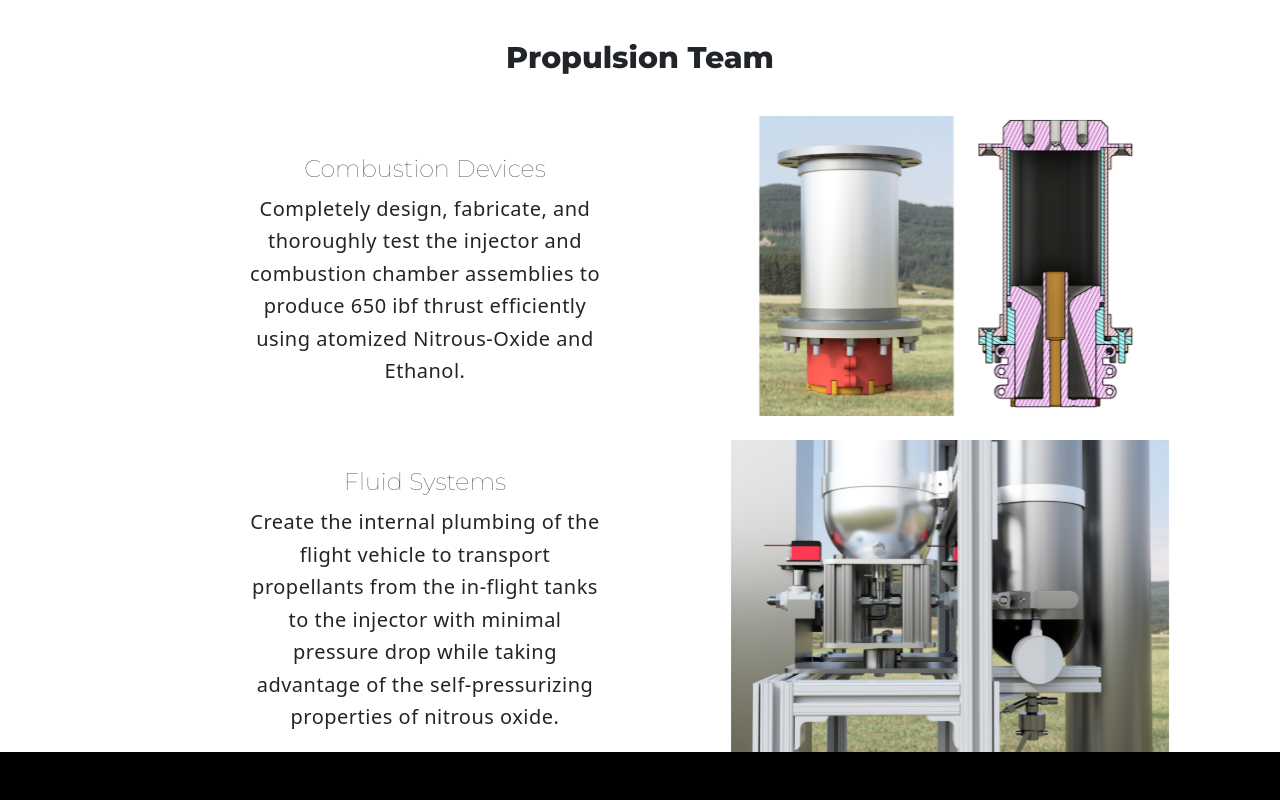
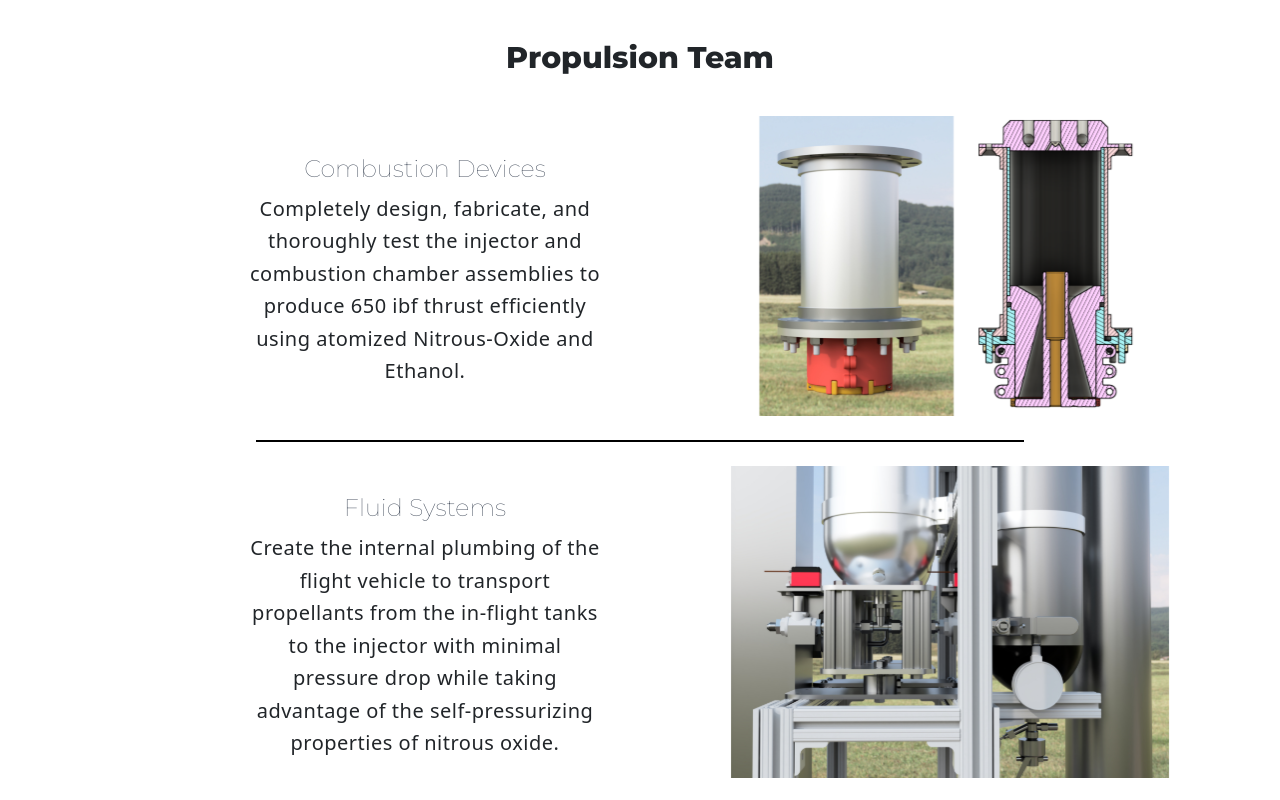
Before and after one commit to acm-ucr/hsp-website, a Next.js app: page /projects in a window 1280 px wide. Shown: the top 800 px of the page. Built offline with nearby package versions, Linux system fonts and the light colour scheme.

Commit message:
Fixed line divider

```diff
--- a/src/components/projects/poseidon/Propulsion.js
+++ b/src/components/projects/poseidon/Propulsion.js
@@ -27,6 +27,8 @@ const Propulsion = () => {
         </div>
       </div>
       <br />
+      <div className="h-0.5 bg-black w-3/5"> </div>
+      <br />
       <div className="grid grid-cols-2 justify-center w-full gap-20">
         <div className="flex flex-col text-center justify-center items-end">
           <div className="my-2 text-2xl w-7/12 font-thin text-gray-700 font-montserrat">
@@ -44,6 +46,7 @@ const Propulsion = () => {
           <Image alt="" src={image2} />
         </div>
       </div>
+      <br />
     </div>
   );
 };
```
